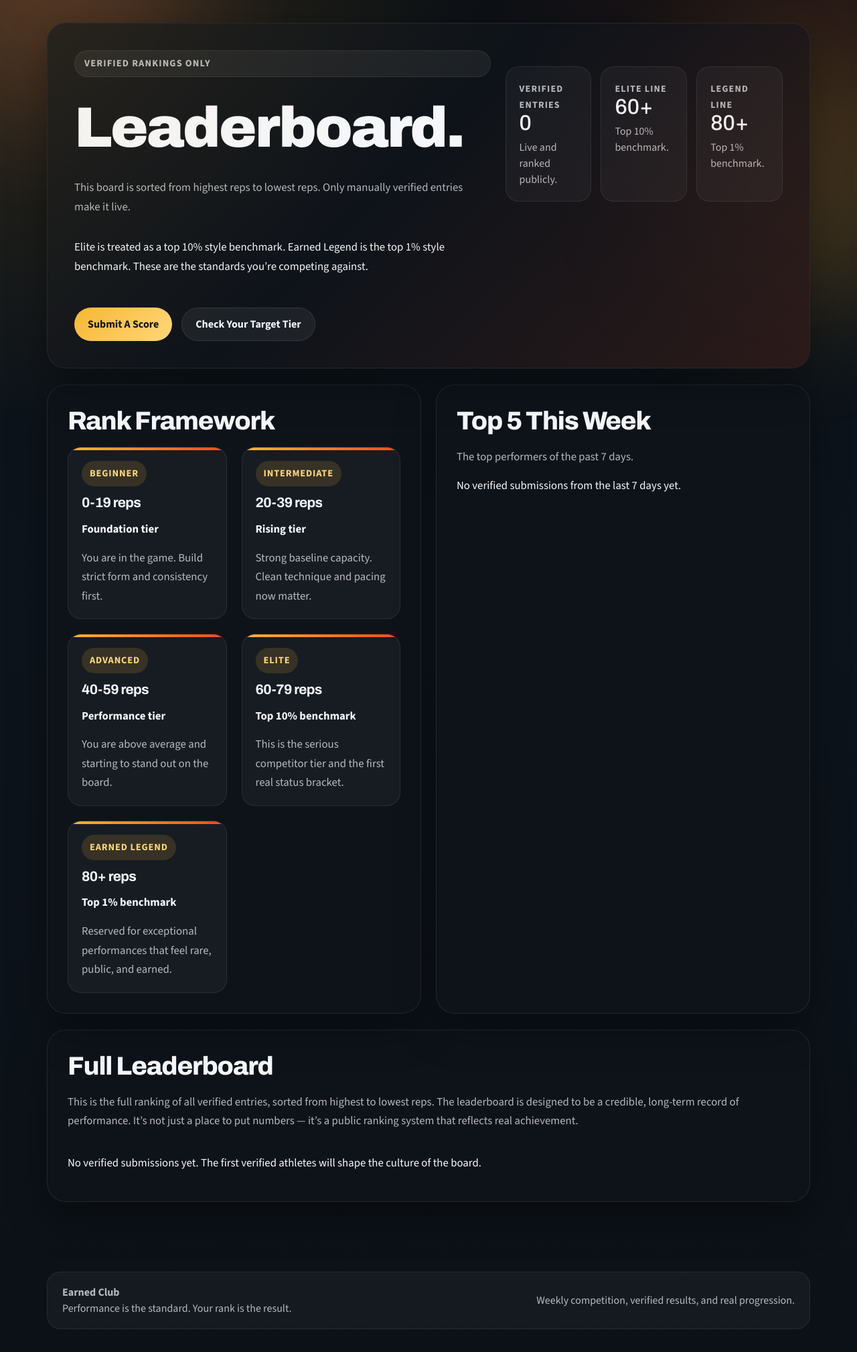
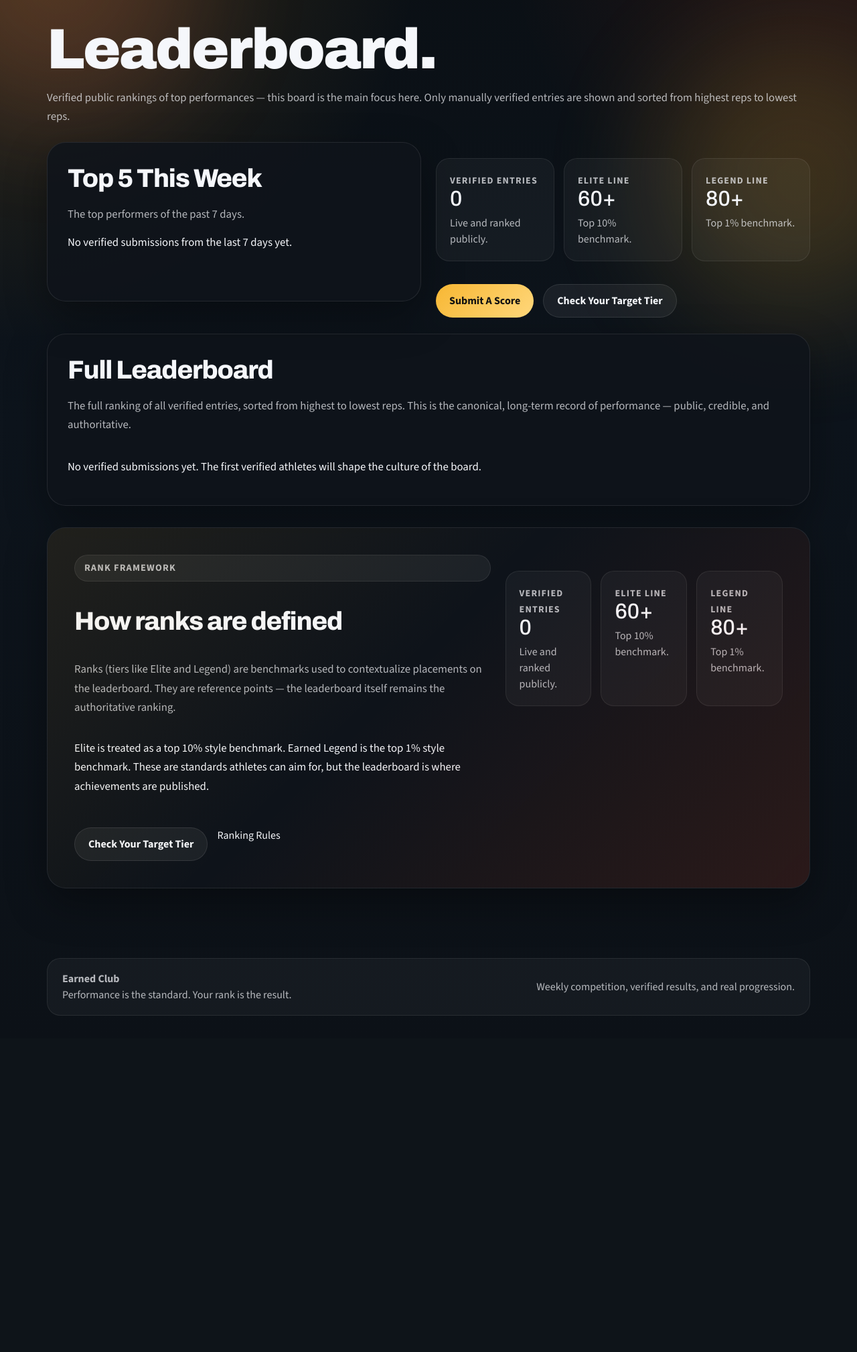
Before and after one commit to Danas2008/EarnedClub, a Django app: page /leaderboard/ in a window 1280 px wide. Shown: the part 121-2139 px from the top of the page at 67% size. After the commit the page ends 1637 px from the top, so only its background shows below. Run offline with Django 5.2, Linux system fonts and the light colour scheme; data that the repository does not hold is empty.

Commit message:
Update of the order of Webs

```diff
--- a/main/templates/leaderboard.html
+++ b/main/templates/leaderboard.html
@@ -3,61 +3,16 @@
 {% block title %}Leaderboard{% endblock %}
 
 {% block content %}
-<section class="hero-card" style="margin-bottom: 24px;">
-    <div class="content-split">
-        <div class="stack">
-            <div class="eyebrow">Verified rankings only</div>
-            <h1>Leaderboard.</h1>
-            <p class="muted">
-                This board is sorted from highest reps to lowest reps. Only manually verified entries make it live.
-            </p>
-            <p>
-                Elite is treated as a top 10% style benchmark. Earned Legend is the top 1% style benchmark.
-                These are the standards you’re competing against.
-            </p>
-            <div class="button-row">
-                <a class="btn-main" href="/challenge/">Submit A Score</a>
-                <a class="btn-secondary" href="/calculators/">Check Your Target Tier</a>
-            </div>
-        </div>
 
-        <div class="stack">
-            <div class="stat-grid">
-                <div class="stat-card">
-                    <span class="kicker">Verified entries</span>
-                    <span class="stat-value">{{ verified_count }}</span>
-                    <div class="muted">Live and ranked publicly.</div>
-                </div>
-                <div class="stat-card">
-                    <span class="kicker">Elite line</span>
-                    <span class="stat-value">60+</span>
-                    <div class="muted">Top 10% benchmark.</div>
-                </div>
-                <div class="stat-card">
-                    <span class="kicker">Legend line</span>
-                    <span class="stat-value">80+</span>
-                    <div class="muted">Top 1% benchmark.</div>
-                </div>
-            </div>
-        </div>
-    </div>
+<section class="page-header" style="margin-bottom: 24px;">
+    <h1>Leaderboard.</h1>
+    <p class="muted">
+        Verified public rankings of top performances — this board is the main focus here. Only manually verified
+        entries are shown and sorted from highest reps to lowest reps.
+    </p>
 </section>
 
-<section class="grid-2">
-    <div class="card-dark">
-        <h2>Rank Framework</h2>
-        <div class="grid-2">
-            {% for tier in rank_tiers %}
-                <div class="rank-card">
-                    <div class="rank-name">{{ tier.name }}</div>
-                    <h3>{{ tier.min_reps }}{% if tier.max_reps %}-{{ tier.max_reps }}{% else %}+{% endif %} reps</h3>
-                    <p><strong>{{ tier.benchmark }}</strong></p>
-                    <p class="muted" style="margin-bottom: 0;">{{ tier.description }}</p>
-                </div>
-            {% endfor %}
-        </div>
-    </div>
-
+<section class="grid-2" style="margin-bottom: 24px;">
     <div class="card-dark">
         <h2>Top 5 This Week</h2>
         <p class="muted">The top performers of the past 7 days.</p>
@@ -84,15 +39,40 @@
             <p>No verified submissions from the last 7 days yet.</p>
         {% endif %}
     </div>
+
+    <div class="stack">
+        <div class="stat-grid">
+            <div class="stat-card">
+                <span class="kicker">Verified entries</span>
+                <span class="stat-value">{{ verified_count }}</span>
+                <div class="muted">Live and ranked publicly.</div>
+            </div>
+            <div class="stat-card">
+                <span class="kicker">Elite line</span>
+                <span class="stat-value">60+</span>
+                <div class="muted">Top 10% benchmark.</div>
+            </div>
+            <div class="stat-card">
+                <span class="kicker">Legend line</span>
+                <span class="stat-value">80+</span>
+                <div class="muted">Top 1% benchmark.</div>
+            </div>
+        </div>
+
+        <div style="margin-top: 16px;" class="button-row">
+            <a class="btn-main" href="/challenge/">Submit A Score</a>
+            <a class="btn-secondary" href="/calculators/">Check Your Target Tier</a>
+        </div>
+    </div>
 </section>
 
-<section class="card-dark">
+<section class="card-dark" style="margin-bottom: 32px;">
     <div class="section-spread">
         <div>
             <h2>Full Leaderboard</h2>
             <p class="muted">
-                This is the full ranking of all verified entries, sorted from highest to lowest reps.
-                The leaderboard is designed to be a credible, long-term record of performance. It’s not just a place to put numbers — it’s a public ranking system that reflects real achievement.
+                The full ranking of all verified entries, sorted from highest to lowest reps. This is the canonical,
+                long-term record of performance — public, credible, and authoritative.
             </p>
         </div>
     </div>
@@ -152,4 +132,46 @@
         <p>No verified submissions yet. The first verified athletes will shape the culture of the board.</p>
     {% endif %}
 </section>
-{% endblock %}
+
+<section class="hero-card" style="margin-bottom: 24px;">
+    <div class="content-split">
+        <div class="stack">
+            <div class="eyebrow">Rank framework</div>
+            <h2>How ranks are defined</h2>
+            <p class="muted">
+                Ranks (tiers like Elite and Legend) are benchmarks used to contextualize placements on the leaderboard.
+                They are reference points — the leaderboard itself remains the authoritative ranking.
+            </p>
+            <p>
+                Elite is treated as a top 10% style benchmark. Earned Legend is the top 1% style benchmark.
+                These are standards athletes can aim for, but the leaderboard is where achievements are published.
+            </p>
+            <div class="button-row">
+                <a class="btn-secondary" href="/calculators/">Check Your Target Tier</a>
+                <a class="btn-outline" href="/rules/">Ranking Rules</a>
+            </div>
+        </div>
+
+        <div class="stack">
+            <div class="stat-grid">
+                <div class="stat-card">
+                    <span class="kicker">Verified entries</span>
+                    <span class="stat-value">{{ verified_count }}</span>
+                    <div class="muted">Live and ranked publicly.</div>
+                </div>
+                <div class="stat-card">
+                    <span class="kicker">Elite line</span>
+                    <span class="stat-value">60+</span>
+                    <div class="muted">Top 10% benchmark.</div>
+                </div>
+                <div class="stat-card">
+                    <span class="kicker">Legend line</span>
+                    <span class="stat-value">80+</span>
+                    <div class="muted">Top 1% benchmark.</div>
+                </div>
+            </div>
+        </div>
+    </div>
+</section>
+
+{% endblock %}</div>
```
Also changed, not shown: main/templates/challenge.html (+55 -51 lines).
